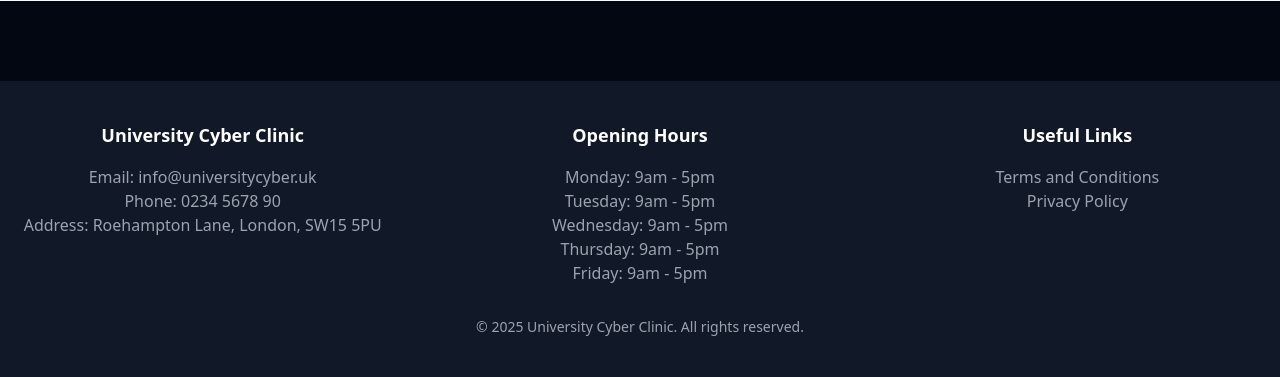
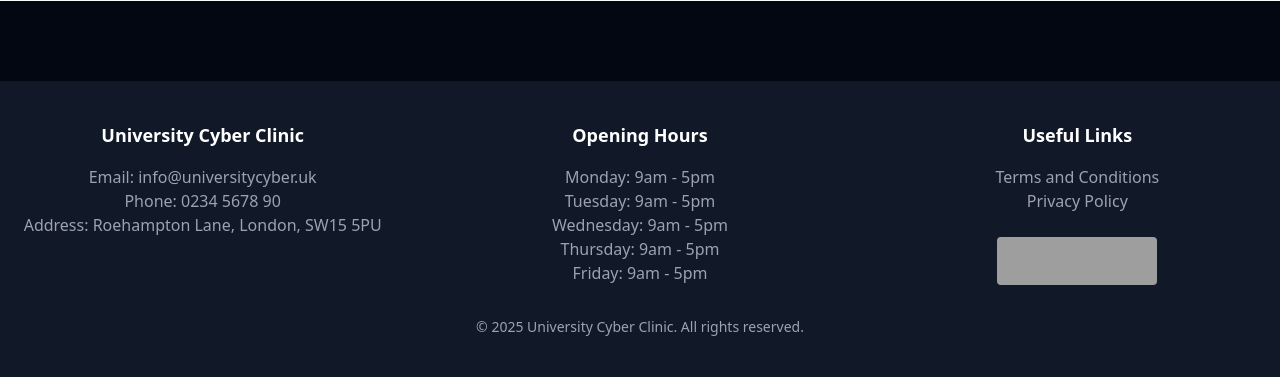
Before and after one commit to FabrizioMorales/Final-Project, a Django app: page /about/ in a window 1280 px wide. Shown: the part 1663-2040 px from the top of the page. Run offline with Django 5.2, Linux system fonts and the light colour scheme; some libraries are stand-ins or nearby versions; grey boxes are pictures that could not be loaded.

Commit message:
Update base.html

```diff
--- a/src/django-project/universitycyberclinic/templates/base.html
+++ b/src/django-project/universitycyberclinic/templates/base.html
@@ -23,7 +23,7 @@
   </head>
   <body class="bg-gray-950 text-white flex flex-col min-h-screen">
     <!-- Navbar -->
-    <nav class="bg-gray-900 bg-opacity-90 backdrop-blur shadow">
+    <nav class="bg-gray-900 bg-opacity-80 backdrop-blur shadow">
       <div class="container mx-auto flex items-center justify-between py-5 px-6">
         <!-- Logo -->
         <a href="/" class="flex items-center">
@@ -127,6 +127,12 @@
           <h3 class="text-lg font-bold mb-4 text-white">Useful Links</h3>
           <p><a href="{% static 'pdfs/termsNcondition.pdf' %}" target="_blank" class="hover:text-yellow-400">Terms and Conditions</a></p>
           <p><a href="{% static 'pdfs/PrivecyPolicy.pdf' %}" target="_blank" class="hover:text-yellow-400">Privacy Policy</a></p>
+          <br>
+          <p class="flex justify-center">
+            <a href="https://www.immuniweb.com/websec/universitycyber.uk/wujmj3nw/">
+              <img src="{% static 'images/securitytest.png' %}" alt="ImmuniWeb Website Security Tested" class="h-12 w-40 rounded-[4px]">
+            </a>
+          </p>
         </div>
       </div>
 
```
